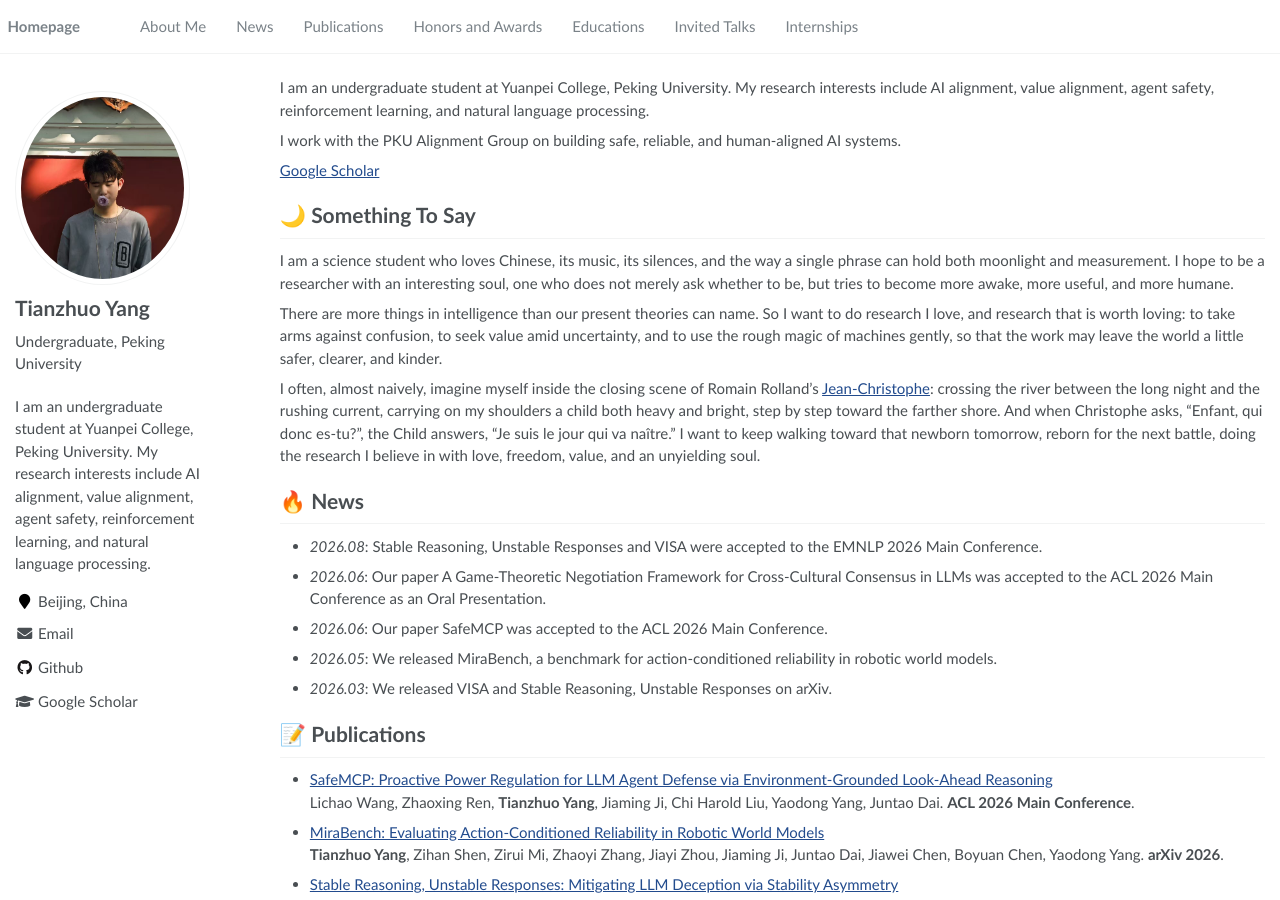
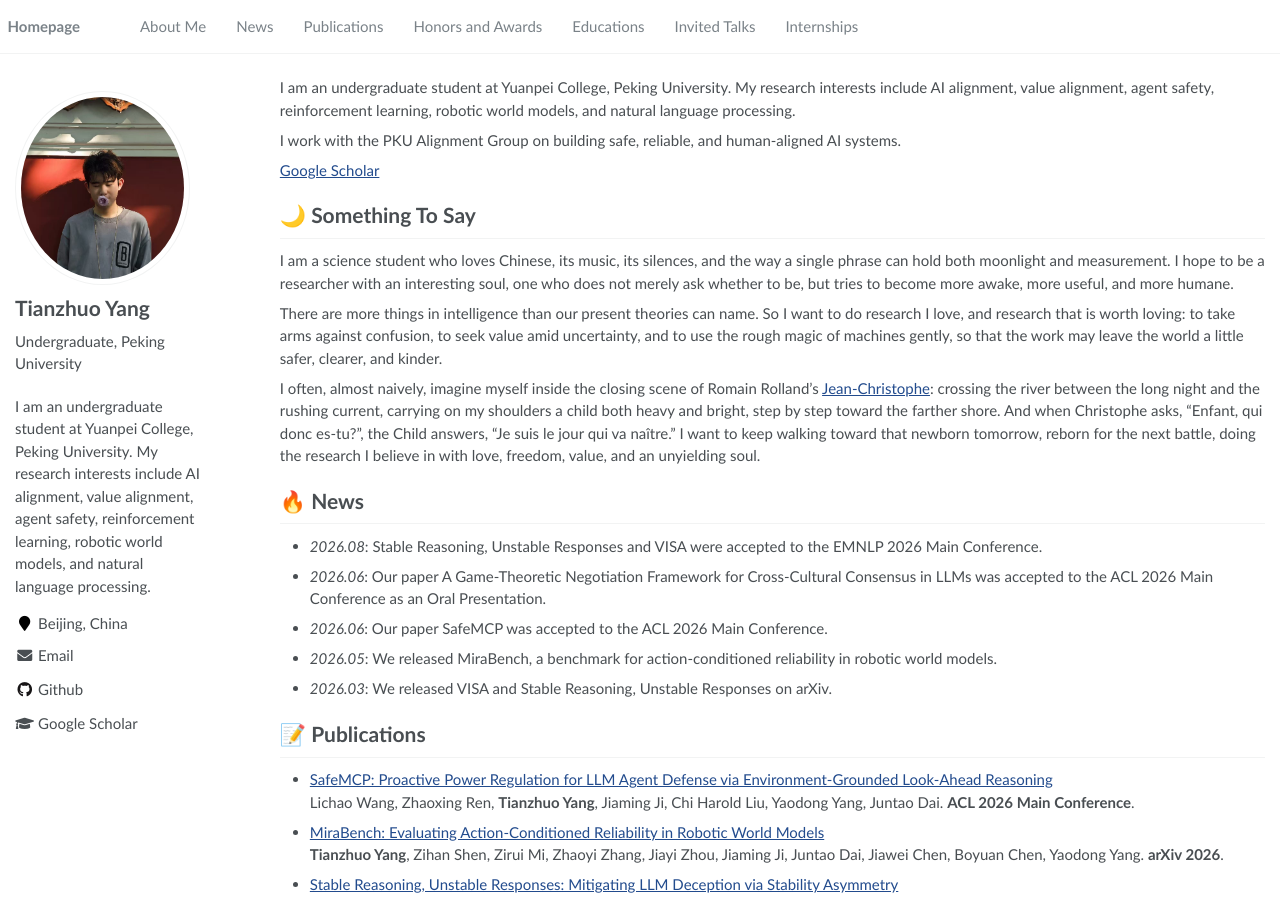
Before and after one commit to tandrewyang/tandrewyang.github.io, a Jekyll site: the page built from _pages/about.md, in a window 1280 px wide and 900 px high. Built offline with Jekyll 4.4.1, drawn with Linux system fonts in a browser that asks for light colours.

Commit message:
Add robotic world models to interests

```diff
--- a/_config.yml
+++ b/_config.yml
@@ -7,7 +7,7 @@
 
 # Site Settings
 title                    : "Tianzhuo Yang"
-description              : "I am an undergraduate student at Yuanpei College, Peking University. My research interests include AI alignment, value alignment, agent safety, reinforcement learning, and natural language processing."
+description              : "I am an undergraduate student at Yuanpei College, Peking University. My research interests include AI alignment, value alignment, agent safety, reinforcement learning, robotic world models, and natural language processing."
 repository               : "tandrewyang/tandrewyang.github.io"
 google_scholar_stats_use_cdn : false
 
--- a/_pages/about.md
+++ b/_pages/about.md
@@ -17,7 +17,7 @@ redirect_from:
 
 <span class='anchor' id='about-me'></span>
 
-I am an undergraduate student at Yuanpei College, Peking University. My research interests include AI alignment, value alignment, agent safety, reinforcement learning, and natural language processing.
+I am an undergraduate student at Yuanpei College, Peking University. My research interests include AI alignment, value alignment, agent safety, reinforcement learning, robotic world models, and natural language processing.
 
 I work with the PKU Alignment Group on building safe, reliable, and human-aligned AI systems.
 
```
